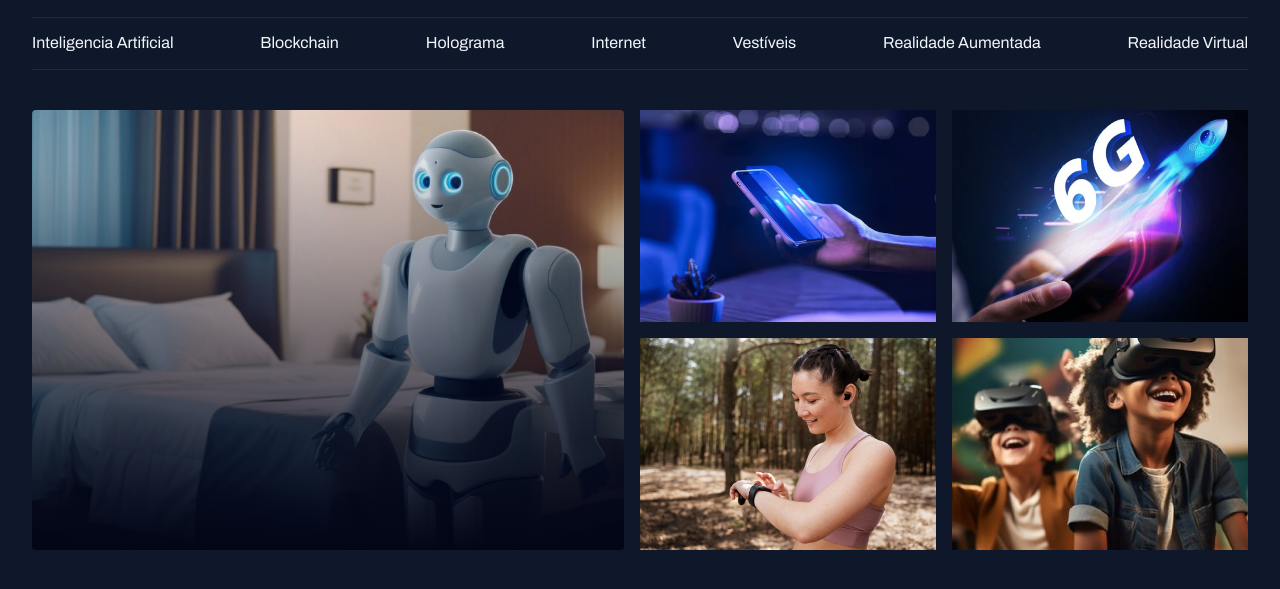
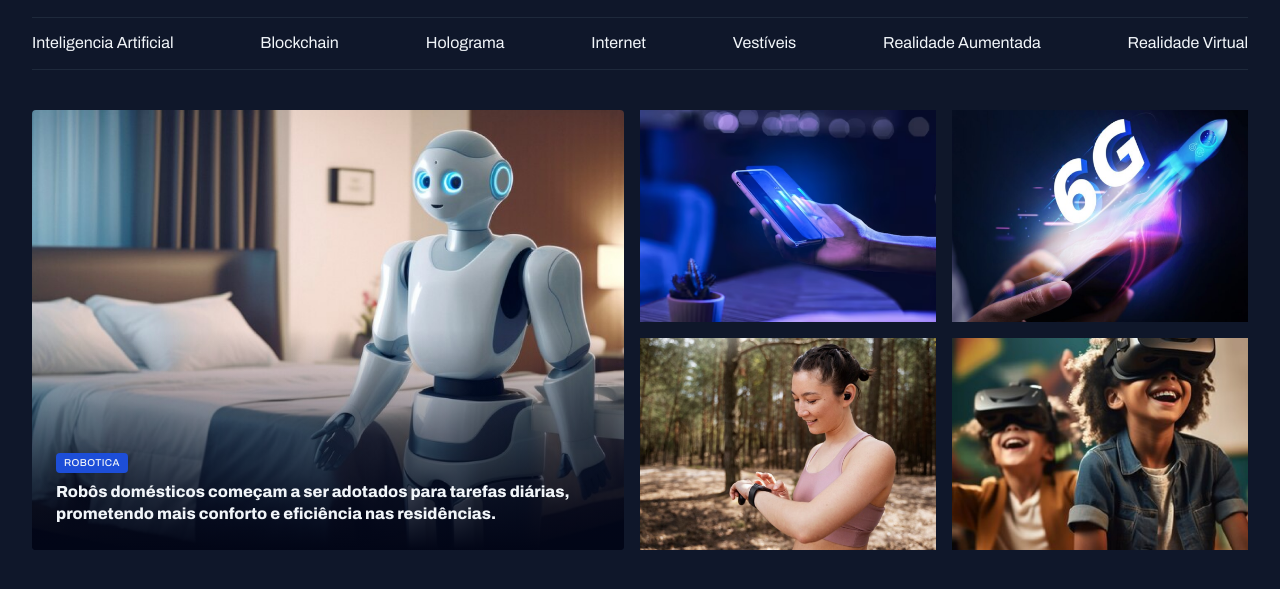
Before and after one commit to WillamsDantas/projeto-portal-de-noticias, a plain HTML site: page index.html in a window 1280 px wide. Shown: the part 45-634 px from the top of the page. Drawn offline with Linux system fonts and the light colour scheme.

Commit message:
adjusting card content

```diff
--- a/index.html
+++ b/index.html
@@ -47,9 +47,17 @@
 
     <main class="grid container">
       <section id="featured" class="grid grid-flow-col gap-16">
-        <div class="card">
+        <figure class="card">
           <img src="assets/images/Image 01.png" alt="" />
-        </div>
+
+          <figcaption>
+            <span class="content-tag">Robotica</span>
+            <h2 class="text-2x-lg">
+              Robôs domésticos começam a ser adotados para tarefas diárias,
+              prometendo mais conforto e eficiência nas residências.
+            </h2>
+          </figcaption>
+        </figure>
 
         <div class="grid grid-cols-2 gap-16">
           <div>
--- a/styles/global.css
+++ b/styles/global.css
@@ -54,3 +54,15 @@ img {
 main {
   margin-top: 40px;
 }
+
+.content-tag {
+  display: inline-block;
+  padding: 4px 8px;
+  background-color: var(--brand-color-dark);
+  border-radius: 4px;
+  font: 500 10px/1.2 var(--font-family);
+  text-transform: uppercase;
+  letter-spacing: 0.04em;
+  color: var(--text-color-primary);
+  box-shadow: 0px 4px 16px rgba(2,6,23,0.251);
+}
--- a/styles/section.css
+++ b/styles/section.css
@@ -13,11 +13,23 @@
       content: "";
       position: absolute;
       inset: 0;
+      top: 50%;
+
       background: linear-gradient(
         180deg,
         transparent 0%,
         #020617 100%
       );
     }
+
+    figcaption {
+      position: absolute;
+      bottom: 0;
+      padding: 24px;
+
+      h2 {
+        margin-top: 8px;
+      }
+    }
   }
 }
--- a/styles/utility.css
+++ b/styles/utility.css
@@ -15,3 +15,20 @@
 .gap-16 {
   gap: 16px;
 }
+
+.text-2x-lg {
+  font: var(--h2);
+}
+
+.text-xlg {
+  font: var(--h2);
+}
+
+
+.text-lg {
+  font: var(--h3);
+}
+
+.text-sm {
+  font: var(--text-sm);
+}
```
